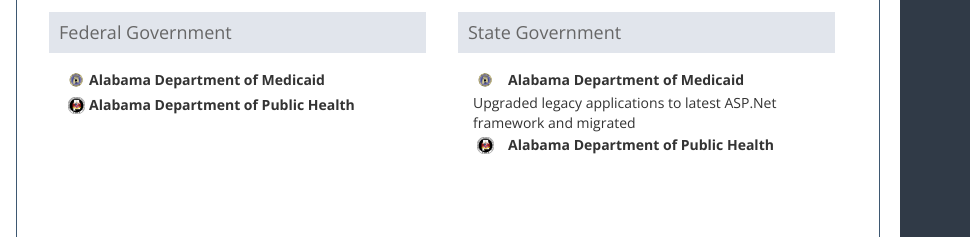
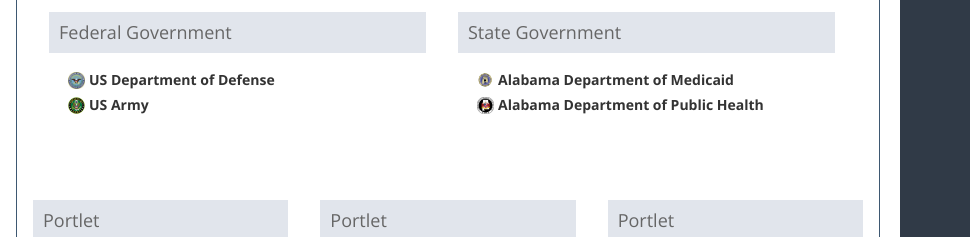
Before and after one commit to CodeHeight/CapabilityStatement, a website: page web/index.html in a window 1280 px wide. Shown: the part 295-532 px from the top of the page, 310-1280 px from the left. Drawn offline with nearby package versions, Linux system fonts and the light colour scheme.

Commit message:
added logos

```diff
--- a/web/index.html
+++ b/web/index.html
@@ -197,15 +197,15 @@
                                                                                 <tbody>
                                                                                     <tr>
                                                                                         <td>
-                                                                                            <img src="..\assets\images\State\medicaid.gif" alt="Department of Medicaid" class="img-thumbnail-azure" />
+                                                                                            <img src="..\assets\images\Federal\dod.jpg" alt="US Department of Defense" class="img-thumbnail-azure" />
                                                                                         </td>
-                                                                                        <td><b>Alabama Department of Medicaid</b> </td>
+                                                                                        <td><b>US Department of Defense</b> </td>
                                                                                     </tr>
                                                                                     <tr>
                                                                                         <td>
-                                                                                            <img src="..\assets\images\State\PublicHealth.png" alt="Department of Public Health" class="img-thumbnail-azure" />
+                                                                                            <img src="..\assets\images\Federal\usarmy.jpg" alt="US Army" class="img-thumbnail-azure" />
                                                                                         </td>
-                                                                                        <td><b>Alabama Department of Public Health</b> </td>
+                                                                                        <td><b>US Army</b> </td>
                                                                                     </tr>
                                                                                 </tbody>
                                                                             </table>
@@ -226,9 +226,6 @@
                                                                                             <img src="..\assets\images\State\medicaid.gif" alt="Department of Medicaid" class="img-thumbnail-azure" />
                                                                                         </td>
                                                                                         <td><b>Alabama Department of Medicaid</b> </td>
-                                                                                    </tr>
-                                                                                    <tr>
-                                                                                        <td colspan="2">Upgraded legacy applications to latest ASP.Net framework and migrated  </td>
                                                                                     </tr>
                                                                                     <tr>
                                                                                         <td>
```
Also changed, not shown: assets/images/Federal/dod.jpg (added), assets/images/Federal/nec.jpg (added), assets/images/Federal/usarmy.jpg (added), assets/images/screenshotbranch.png.
